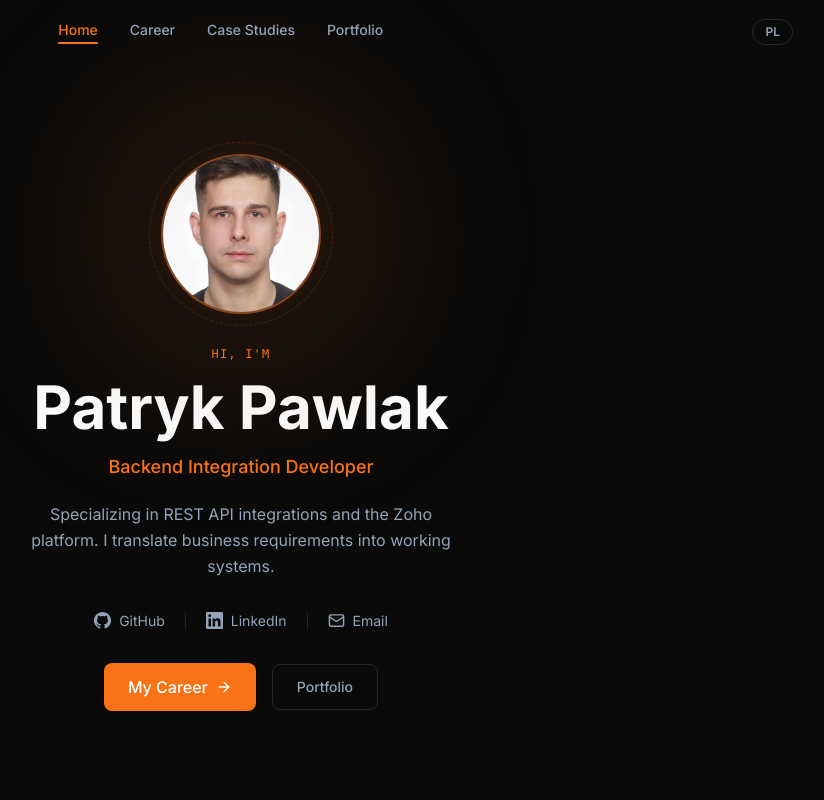
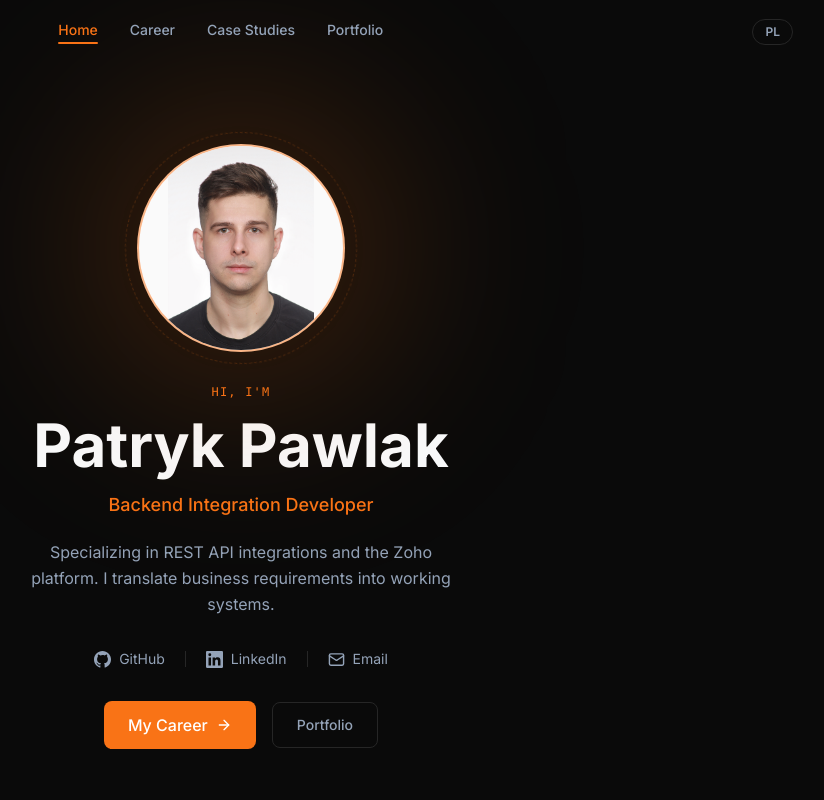
Before and after one commit to Spoki87/www, a React (Vite) app: page / in a window 1280 px wide. Shown: the top 800 px of the page, without its empty margins (399-1223 px from the left). Built offline with nearby package versions, Linux system fonts and the light colour scheme.

Commit message:
photo fix

```diff
--- a/src/pages/Home.jsx
+++ b/src/pages/Home.jsx
@@ -40,11 +40,11 @@ export default function Home() {
             {/* Decorative dashed ring */}
             <div className="absolute -inset-3 rounded-full border border-dashed border-accent/20 animate-spin" style={{ animationDuration: '20s' }} />
             {/* Photo circle */}
-            <div className="relative w-40 h-40 rounded-full border-2 border-accent/50 overflow-hidden bg-elevated flex items-center justify-center">
+            <div className="relative w-52 h-52 rounded-full border-2 border-accent/50 overflow-hidden bg-[#fafafa] flex items-center justify-center">
               <img
                 src="/photo.jpg"
                 alt="Patryk Pawlak"
-                className="w-full h-full object-cover"
+                className="w-full h-full object-contain"
                 onError={(e) => {
                   e.currentTarget.style.display = 'none'
                   if (e.currentTarget.nextSibling) {
```
